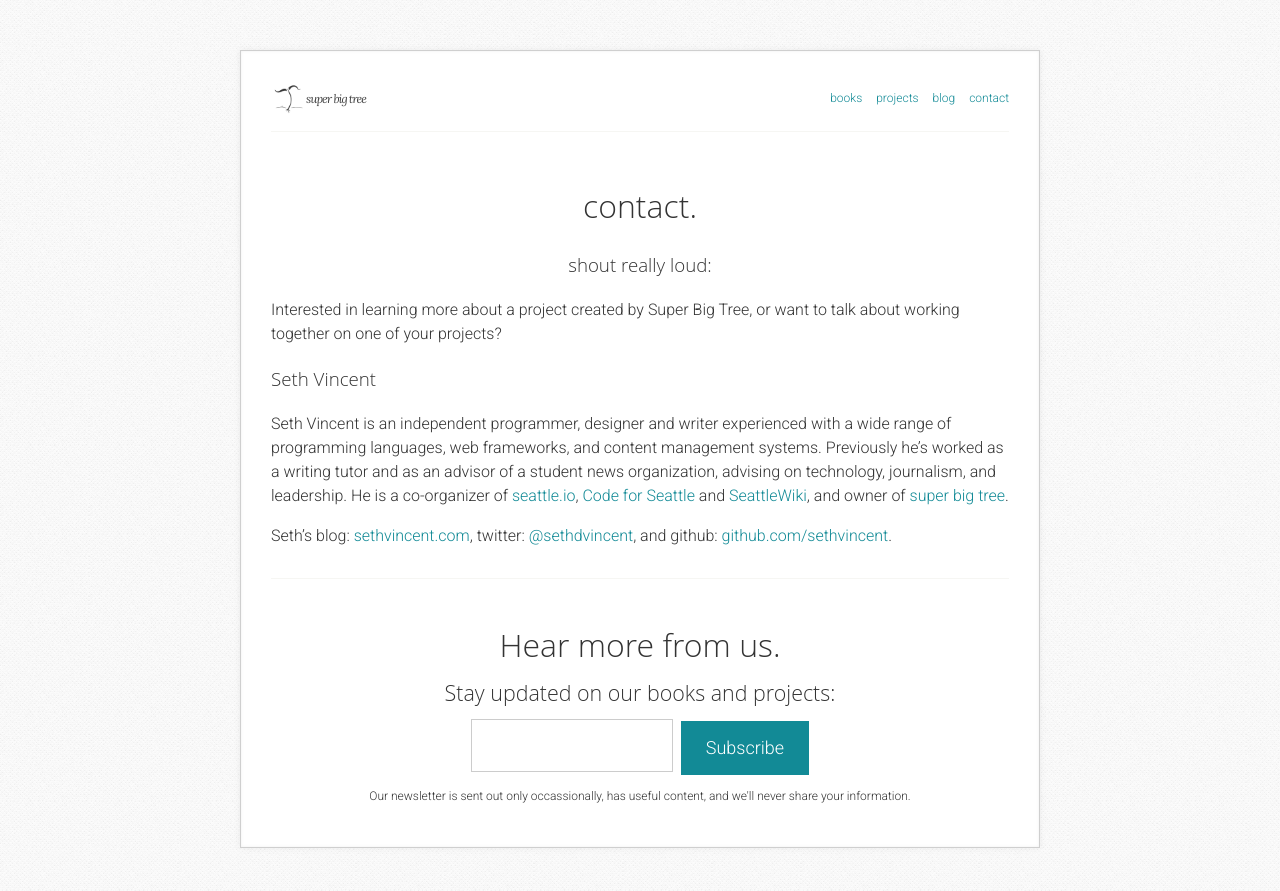
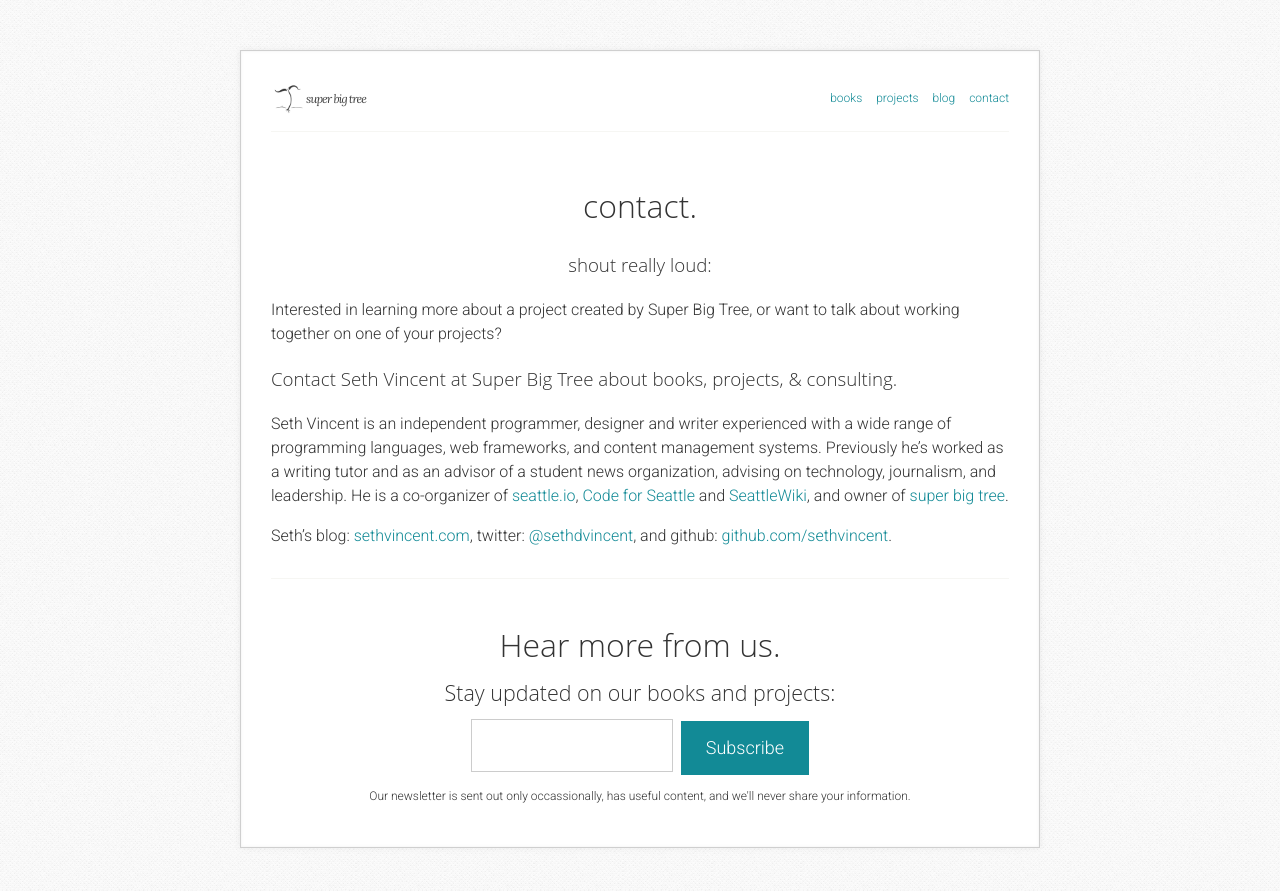
Before and after one commit to superbigtree/superbigtree.github.com, a Jekyll site: the page built from contact/index.md, in a window 1280 px wide. Shown: the top 891 px of the page. Built offline with Jekyll 4.4.1, drawn with Linux system fonts in a browser that asks for light colours.

Commit message:
edit contact page

```diff
--- a/contact/index.md
+++ b/contact/index.md
@@ -1,11 +1,13 @@
 ---
 layout: static
+title: Contact
+description: Contact Seth Vincent at Super Big Tree about books, projects, & consulting.
 ---
 <h1 id="page-title" class="center">contact.</h1>
 <h3 class="center">shout really loud:</h3>
 
 Interested in learning more about a project created by Super Big Tree, or want to talk about working together on one of your projects?
 
-### Seth Vincent
+### Contact Seth Vincent at Super Big Tree about books, projects, & consulting.
 
 {% include seth.html %}
```
